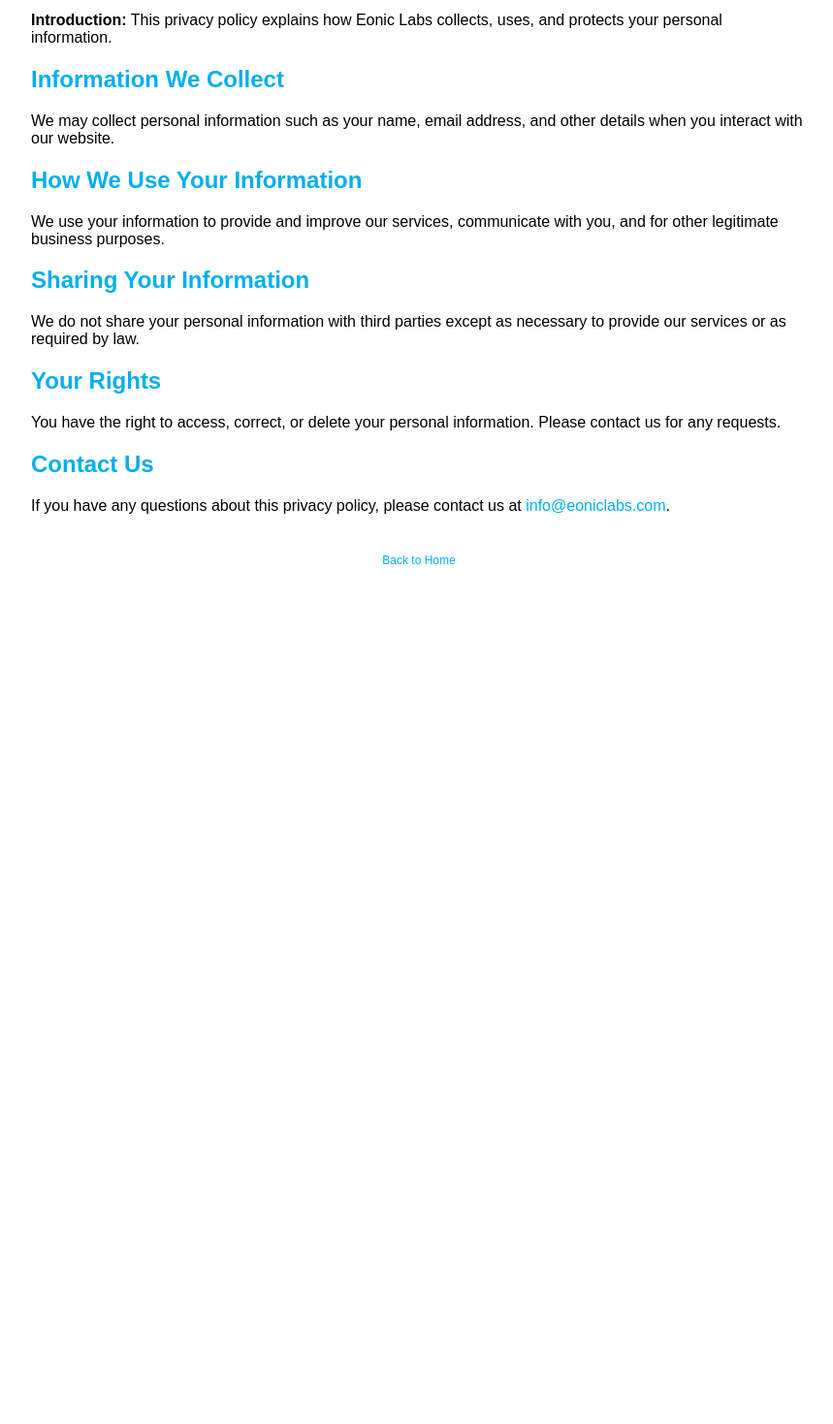
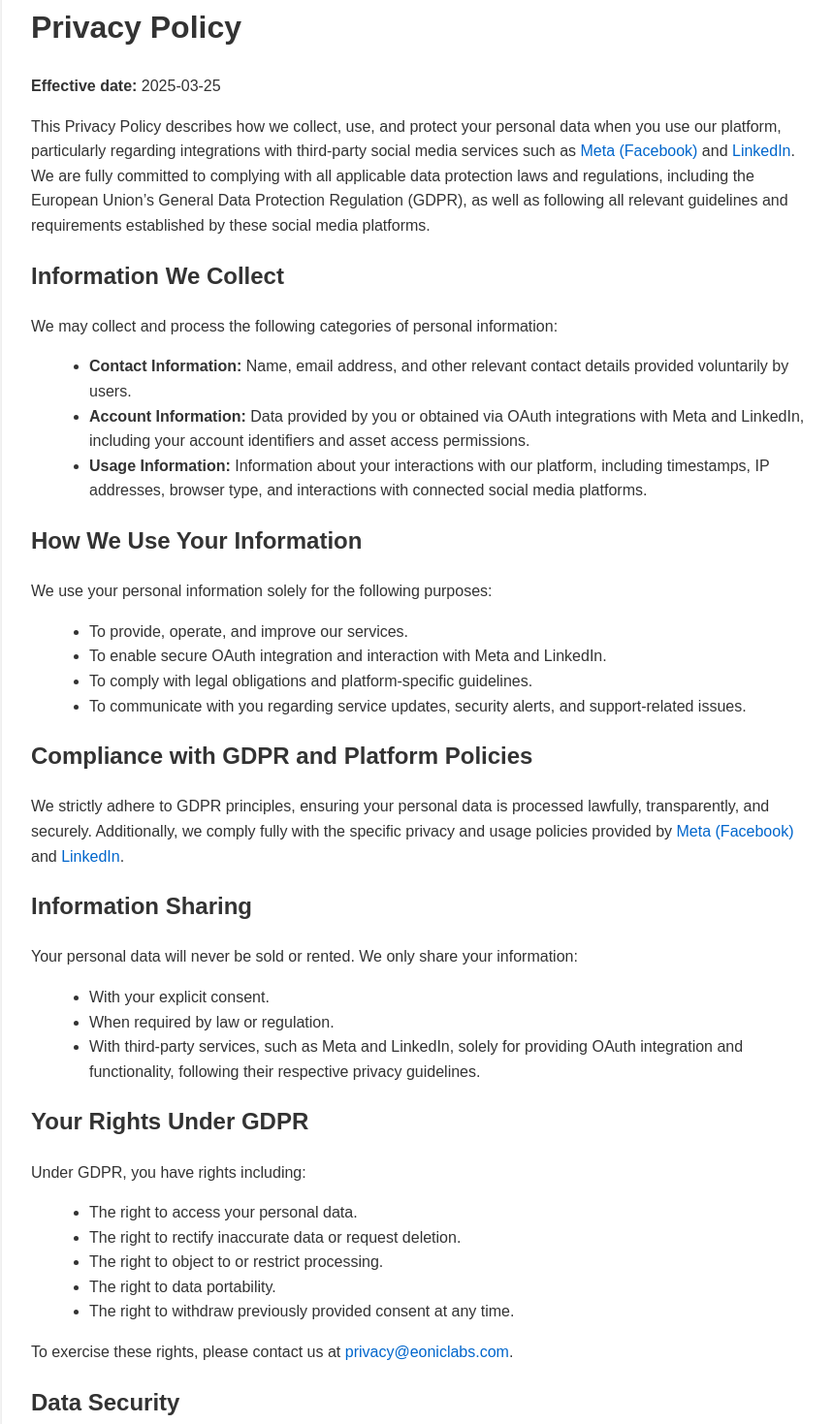
Before and after one commit to eoniclabs/eoniclabs.github.io, a plain HTML site: page privacy.html in a window 1280 px wide. Shown: the part 88-1557 px from the top of the page at 97% size, without its empty margins (208-1067 px from the left). Before the commit the page ends 800 px from the top, so only its background shows below. Drawn offline with Linux system fonts and the light colour scheme.

Commit message:
New privacy policy

```diff
--- a/privacy.html
+++ b/privacy.html
@@ -1,30 +1,107 @@
 <!DOCTYPE html>
-<html>
+<html lang="en">
 <head>
     <meta charset="UTF-8">
     <meta name="viewport" content="width=device-width, initial-scale=1.0">
-    <meta name="description" content="Privacy Policy - Eonic Labs">
-    <title>Privacy Policy - Eonic Labs</title>
-    <link rel="stylesheet" href="styles.css">
+    <title>Privacy Policy</title>
+    <style>
+        body {
+            font-family: Arial, sans-serif;
+            color: #333;
+            background-color: #f9f9f9;
+            line-height: 1.6;
+            margin: 0;
+            padding: 40px;
+        }
+        h1, h2 {
+            color: #333;
+        }
+        a {
+            color: #0066cc;
+            text-decoration: none;
+        }
+        a:hover {
+            text-decoration: underline;
+        }
+        ul {
+            margin-left: 20px;
+        }
+        .container {
+            max-width: 800px;
+            margin: 0 auto;
+            padding: 30px;
+            background-color: #ffffff;
+            box-shadow: 0 2px 5px rgba(0,0,0,0.1);
+            border-radius: 5px;
+        }
+        footer {
+            text-align: center;
+            margin-top: 20px;
+            color: #888;
+            font-size: 0.9em;
+        }
+    </style>
 </head>
 <body>
-    <div class="content">
+<div class="container">
     <h1>Privacy Policy</h1>
-        <p><strong>Introduction:</strong> This privacy policy explains how Eonic Labs collects, uses, and protects your personal information.</p>
+    <p><strong>Effective date:</strong> 2025-03-25</p>
+
+    <p>This Privacy Policy describes how we collect, use, and protect your personal data when you use our platform, particularly regarding integrations with third-party social media services such as <a href="https://www.facebook.com/policies_center/">Meta (Facebook)</a> and <a href="https://www.linkedin.com/legal/privacy-policy">LinkedIn</a>. We are fully committed to complying with all applicable data protection laws and regulations, including the European Union’s General Data Protection Regulation (GDPR), as well as following all relevant guidelines and requirements established by these social media platforms.</p>
+
     <h2>Information We Collect</h2>
-        <p>We may collect personal information such as your name, email address, and other details when you interact with our website.</p>
+    <p>We may collect and process the following categories of personal information:</p>
+    <ul>
+        <li><strong>Contact Information:</strong> Name, email address, and other relevant contact details provided voluntarily by users.</li>
+        <li><strong>Account Information:</strong> Data provided by you or obtained via OAuth integrations with Meta and LinkedIn, including your account identifiers and asset access permissions.</li>
+        <li><strong>Usage Information:</strong> Information about your interactions with our platform, including timestamps, IP addresses, browser type, and interactions with connected social media platforms.</li>
+    </ul>
+
     <h2>How We Use Your Information</h2>
-        <p>We use your information to provide and improve our services, communicate with you, and for other legitimate business purposes.</p>
-        <h2>Sharing Your Information</h2>
-        <p>We do not share your personal information with third parties except as necessary to provide our services or as required by law.</p>
-        <h2>Your Rights</h2>
-        <p>You have the right to access, correct, or delete your personal information. Please contact us for any requests.</p>
+    <p>We use your personal information solely for the following purposes:</p>
+    <ul>
+        <li>To provide, operate, and improve our services.</li>
+        <li>To enable secure OAuth integration and interaction with Meta and LinkedIn.</li>
+        <li>To comply with legal obligations and platform-specific guidelines.</li>
+        <li>To communicate with you regarding service updates, security alerts, and support-related issues.</li>
+    </ul>
+
+    <h2>Compliance with GDPR and Platform Policies</h2>
+    <p>We strictly adhere to GDPR principles, ensuring your personal data is processed lawfully, transparently, and securely. Additionally, we comply fully with the specific privacy and usage policies provided by <a href="https://www.facebook.com/policies_center/">Meta (Facebook)</a> and <a href="https://www.linkedin.com/legal/privacy-policy">LinkedIn</a>.</p>
+
+    <h2>Information Sharing</h2>
+    <p>Your personal data will never be sold or rented. We only share your information:</p>
+    <ul>
+        <li>With your explicit consent.</li>
+        <li>When required by law or regulation.</li>
+        <li>With third-party services, such as Meta and LinkedIn, solely for providing OAuth integration and functionality, following their respective privacy guidelines.</li>
+    </ul>
+
+    <h2>Your Rights Under GDPR</h2>
+    <p>Under GDPR, you have rights including:</p>
+    <ul>
+        <li>The right to access your personal data.</li>
+        <li>The right to rectify inaccurate data or request deletion.</li>
+        <li>The right to object to or restrict processing.</li>
+        <li>The right to data portability.</li>
+        <li>The right to withdraw previously provided consent at any time.</li>
+    </ul>
+    <p>To exercise these rights, please contact us at <a href="mailto:privacy@eoniclabs.com">privacy@eoniclabs.com</a>.</p>
+
+    <h2>Data Security</h2>
+    <p>We employ industry-standard security practices to protect your personal data from unauthorized access, alteration, or disclosure. Security measures are regularly reviewed and updated to ensure the highest standards of protection.</p>
+
+    <h2>Changes to this Privacy Policy</h2>
+    <p>We may update our Privacy Policy periodically. All changes will be clearly communicated on this page, and we recommend reviewing this Privacy Policy periodically for any updates. The effective date at the top of this policy will always reflect the most recent update.</p>
+
     <h2>Contact Us</h2>
-        <p>If you have any questions about this privacy policy, please contact us at <a href="mailto:info@eoniclabs.com">info@eoniclabs.com</a>.</p>
-        <!-- Replace with your actual email address -->
+    <p>If you have questions or concerns about this Privacy Policy, our data protection practices, or would like to exercise your rights under GDPR, please contact us at:</p>
+    <p>
+        <strong>Email:</strong> <a href="mailto:privacy@eoniclabs.com">privacy@eoniclabs.com</a><br>
+    </p>
 </div>
 <footer>
-        <a href="index.html">Back to Home</a>
+    &copy; 2025 Eonic Labs AB. All rights reserved.
 </footer>
 </body>
 </html>
```
Also changed, not shown: 2 other files. Lines whose indentation alone changed are shown as unchanged.
